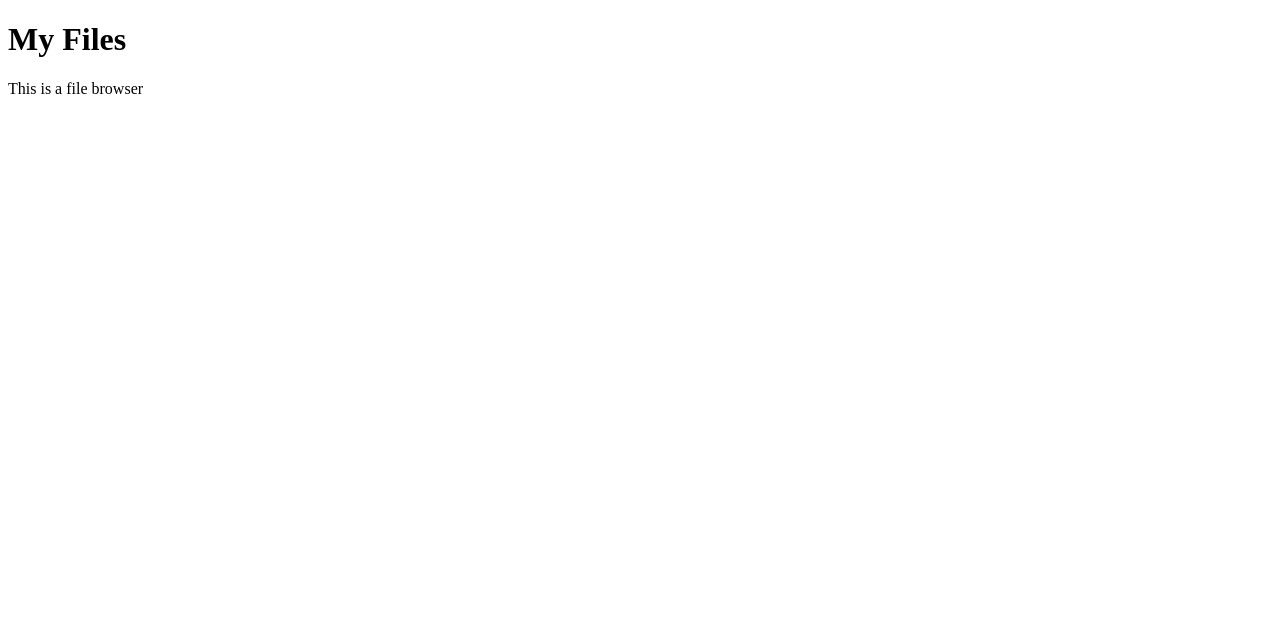
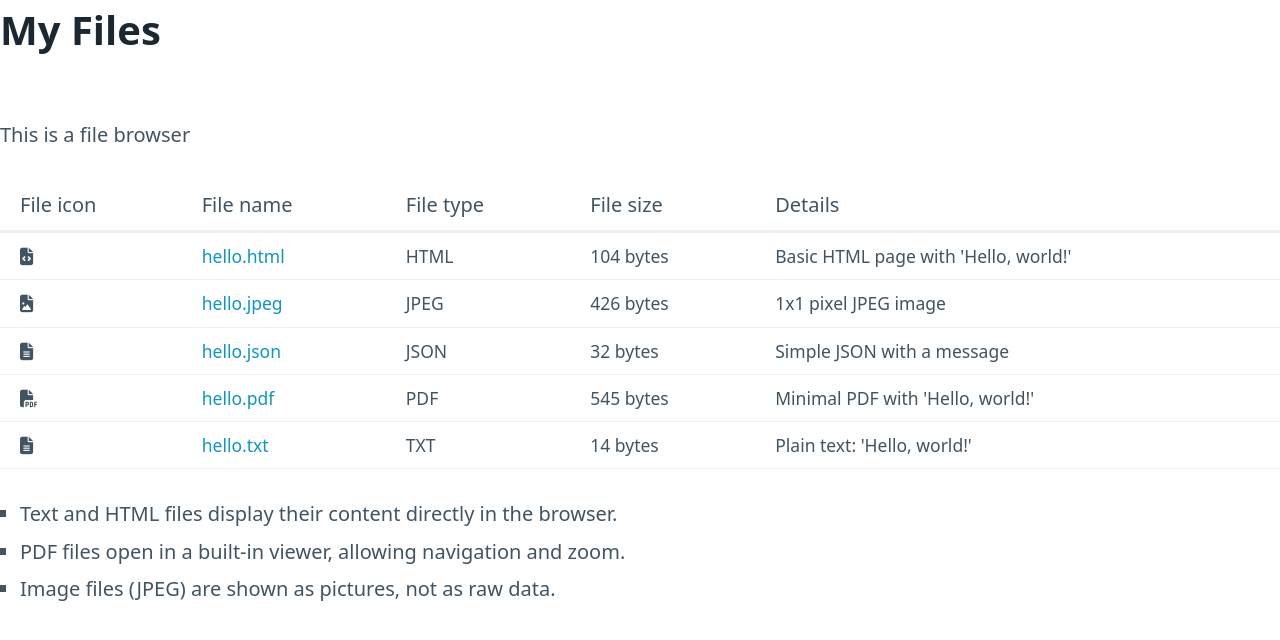
Before and after one commit to rhyanmarshall/file-browser, a plain HTML site: page index.html in a window 1280 px wide. Drawn offline with nearby package versions, Linux system fonts and the light colour scheme.

Commit message:
Add file browser and example files

```diff
--- a/hello.json
+++ b/hello.json
@@ -0,0 +1,3 @@
+{
+	"message": "My json file!"
+}
--- a/index.html
+++ b/index.html
@@ -3,12 +3,66 @@
 <head>
     <meta charset="UTF-8">
     <meta name="viewport" content="width=device-width, initial-scale=1.0">
-    <link rel="stylesheet" href="hello.css">
+    <link rel="stylesheet" href="https://unpkg.com/@picocss/pico@latest/css/pico.min.css">
+    <!-- FontAwesome CDN -->
+    <link rel="stylesheet" href="https://cdnjs.cloudflare.com/ajax/libs/font-awesome/6.4.2/css/all.min.css">
     <title>File Browser</title>
 </head>
 <body>
-    <h1>My Files</h1>
-    <p>This is a file browser</p>
-
+        <h1>My Files</h1>
+        <p>This is a file browser</p>
+        <table>
+            <thead>
+                <tr>
+                    <th>File icon</th>
+                    <th>File name</th>
+                    <th>File type</th>
+                    <th>File size</th>
+                    <th>Details</th>
+                </tr>
+            </thead>
+            <tbody>
+                <tr>
+                    <td><i class="fa-solid fa-file-code"></i></td>
+                    <td><a href="hello.html">hello.html</a></td>
+                    <td>HTML</td>
+                    <td>104 bytes</td>
+                    <td>Basic HTML page with 'Hello, world!'</td>
+                </tr>
+                <tr>
+                    <td><i class="fa-solid fa-file-image"></i></td>
+                    <td><a href="hello.jpeg">hello.jpeg</a></td>
+                    <td>JPEG</td>
+                    <td>426 bytes</td>
+                    <td>1x1 pixel JPEG image</td>
+                </tr>
+                <tr>
+                    <td><i class="fa-solid fa-file-lines"></i></td>
+                    <td><a href="hello.json">hello.json</a></td>
+                    <td>JSON</td>
+                    <td>32 bytes</td>
+                    <td>Simple JSON with a message</td>
+                </tr>
+                <tr>
+                    <td><i class="fa-solid fa-file-pdf"></i></td>
+                    <td><a href="hello.pdf">hello.pdf</a></td>
+                    <td>PDF</td>
+                    <td>545 bytes</td>
+                    <td>Minimal PDF with 'Hello, world!'</td>
+                </tr>
+                <tr>
+                    <td><i class="fa-solid fa-file-lines"></i></td>
+                    <td><a href="hello.txt">hello.txt</a></td>
+                    <td>TXT</td>
+                    <td>14 bytes</td>
+                    <td>Plain text: 'Hello, world!'</td>
+                </tr>
+            </tbody>
+        </table>
+        <ul>
+            <li>Text and HTML files display their content directly in the browser.</li>
+            <li>PDF files open in a built-in viewer, allowing navigation and zoom.</li>
+            <li>Image files (JPEG) are shown as pictures, not as raw data.</li>
+        </ul>
 </body>
 </html>
```
Also changed, not shown: hello.html (added, +9 -0 lines), hello.css (deleted), hello.jpeg (added), hello.js (deleted), hello.txt (added), 1 other file.
